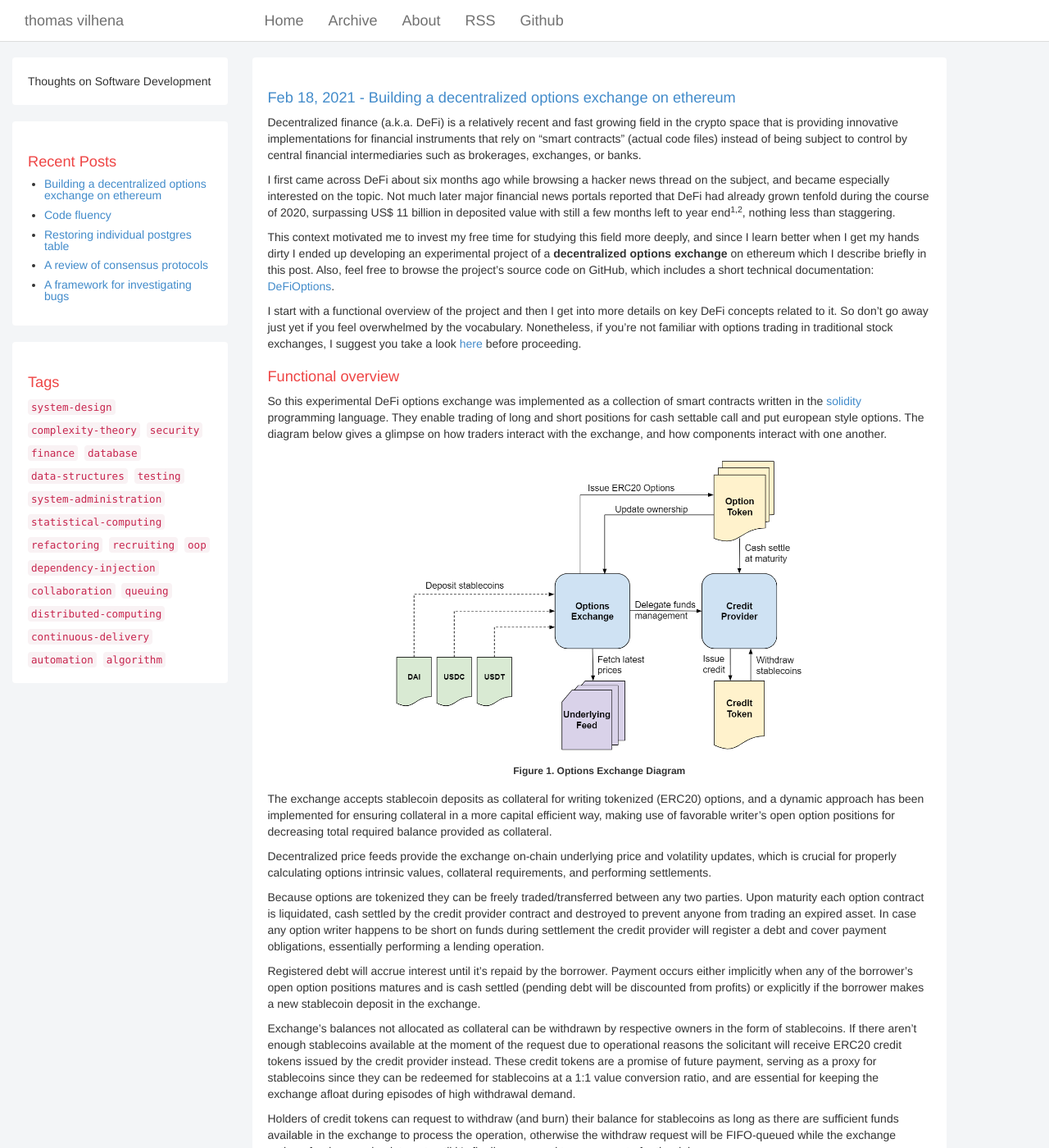
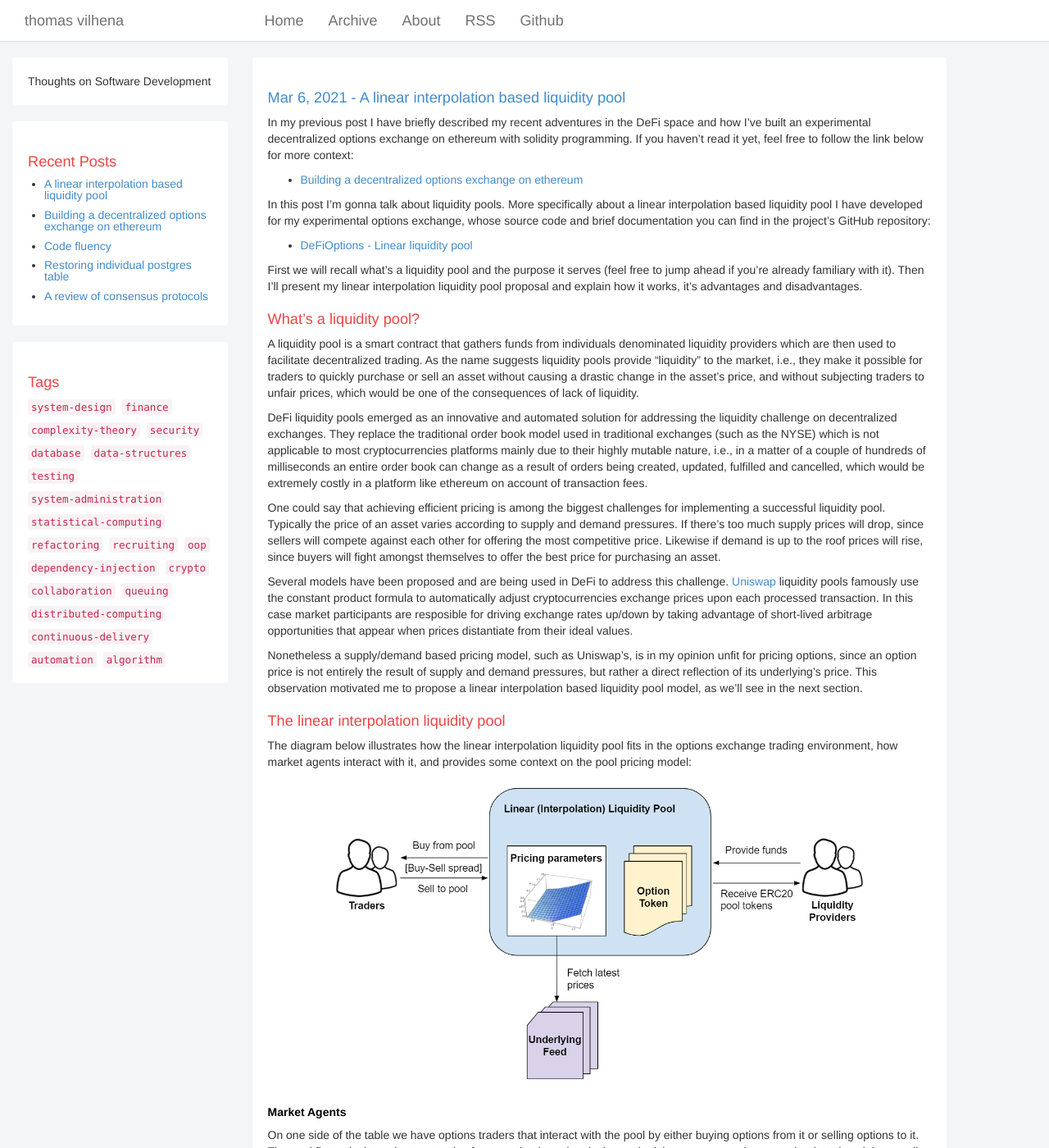
Before and after one commit to TCGV/blog, a Jekyll site: the page built from index.html, in a window 1280 px wide and 1400 px high. Shown: the whole window at 82% size. Built offline with Jekyll 4.4.1, drawn with Linux system fonts in a browser that asks for light colours; the list of posts is cut into pages by our own code; some of the changed text lies outside the part shown.

Commit message:
Publishing: 2021-03-06-a-linear-interpolation-based-liquidity-pool.md

````diff
--- a/_posts/2021-02-18-building-a-decentralized-options-exchange.md
+++ b/_posts/2021-02-18-building-a-decentralized-options-exchange.md
@@ -2,7 +2,7 @@
 layout: post
 title: "Building a decentralized options exchange on ethereum"
 date: 2021-02-18 01:10:00 -0300
-tags: finance system-design
+tags: crypto finance system-design
 ---
 
 Decentralized finance (a.k.a. DeFi) is a relatively recent and fast growing field in the crypto space that is providing innovative implementations for financial instruments that rely on "smart contracts" (actual code files) instead of being subject to control by central financial intermediaries such as brokerages, exchanges, or banks.
@@ -120,7 +120,7 @@ The options exchange takes advantage of these decentralized price feeds for fetc
 
 <h2>Liquidity pools</h2>
 
-A liquidity pool is a collection of funds locked in a smart contract that is used to facilitate decentralized trading.
+A liquidity pool is a smart contract that gathers funds from individuals denominated liquidity providers which are then used to facilitate decentralized trading. As the name suggests liquidity pools provide "liquidity" to the market, i.e., they make it possible for traders to quickly purchase or sell an asset without causing a drastic change in the asset's price, and without subjecting traders to unfair prices, which would be one of the consequences of lack of liquidity.
 
 The options exchange itself is meaningless unless there's enough liquidity to make options trading feasible. For instance, why would a trader write options if there were no one to buy them? and why would another trader buy options if his/hers strategy is dependant on selling these options on a short notice if there were a chance of not finding someone to sell them to? That's why in the absence of organic liquidity there's a need to deploy a liquidity pool to promote the exchange.
 
--- /dev/null
+++ b/_posts/2021-03-06-a-linear-interpolation-based-liquidity-pool.md
@@ -0,0 +1,136 @@
+---
+layout: post
+title: "A linear interpolation based liquidity pool"
+date: 2021-03-06 00:30:00 -0300
+tags: crypto finance system-design
+---
+
+In my previous post I have briefly described my recent adventures in the DeFi space and how I've built an experimental decentralized options exchange on ethereum with solidity programming. If you haven't read it yet, feel free to follow the link below for more context:
+
+* [Building a decentralized options exchange on ethereum]({{ site.baseurl }}/2021/02/building-a-decentralized-options-exchange)
+
+In this post I'm gonna talk about liquidity pools. More specifically about a linear interpolation based liquidity pool I have developed for my experimental options exchange, whose source code and brief documentation you can find in the project's GitHub repository:
+
+* [DeFiOptions - Linear liquidity pool](https://github.com/TCGV/DeFiOptions#linear-liquidity-pool)
+
+First we will recall what's a liquidity pool and the purpose it serves (feel free to jump ahead if you're already familiary with it). Then I'll present my linear interpolation liquidity pool proposal and explain how it works, it's advantages and disadvantages.
+
+What's a liquidity pool?
+============
+
+A liquidity pool is a smart contract that gathers funds from individuals denominated liquidity providers which are then used to facilitate decentralized trading. As the name suggests liquidity pools provide "liquidity" to the market, i.e., they make it possible for traders to quickly purchase or sell an asset without causing a drastic change in the asset's price, and without subjecting traders to unfair prices, which would be one of the consequences of lack of liquidity.
+
+DeFi liquidity pools emerged as an innovative and automated solution for addressing the liquidity challenge on decentralized exchanges. They replace the traditional order book model used in traditional exchanges (such as the NYSE) which is not applicable to most cryptocurrencies platforms mainly due to their highly mutable nature, i.e., in a matter of a couple of hundreds of milliseconds an entire order book can change as a result of orders being created, updated, fulfilled and cancelled, which would be extremely costly in a platform like ethereum on account of transaction fees.
+
+One could say that achieving efficient pricing is among the biggest challenges for implementing a successful liquidity pool. Typically the price of an asset varies according to supply and demand pressures. If there's too much supply prices will drop, since sellers will compete against each other for offering the most competitive price. Likewise if demand is up to the roof prices will rise, since buyers will fight amongst themselves to offer the best price for purchasing an asset.
+
+Several models have been proposed and are being used in DeFi to address this challenge. [Uniswap](https://en.wikipedia.org/wiki/Uniswap) liquidity pools famously use the constant product formula to automatically adjust cryptocurrencies exchange prices upon each processed transaction. In this case market participants are resposible for driving exchange rates up/down by taking advantage of short-lived arbitrage opportunities that appear when prices distantiate from their ideal values.
+
+Nonetheless a supply/demand based pricing model, such as Uniswap's, is in my opinion unfit for pricing options, since an option price is not entirely the result of supply and demand pressures, but rather a direct reflection of its underlying's price. This observation motivated me to propose a linear interpolation based liquidity pool model, as we'll see in the next section.
+
+The linear interpolation liquidity pool
+============
+
+The diagram below illustrates how the linear interpolation liquidity pool fits in the options exchange trading environment, how market agents interact with it, and provides some context on the pool pricing model:
+
+<p align="center">
+  <img style="max-width: 100%; max-height: 360px; margin: 10px 0" src="{{ site.baseurl }}/images/p26/linear-liquidity-pool.PNG" alt="linear-liquidity-pool"/>
+</p>
+
+<h2>Market Agents</h2>
+
+On one side of the table we have options traders that interact with the pool by either buying options from it or selling options to it. The pool first calculates the target price for an option based on its internal pricing parameters (more on that latter) and then applies a fixed spread on top of it for deriving the buy price above the target price, and sell price below the target price. This spread can be freely defined by the pool operator and should be high enough for ensuring the pool is profitable, but not too high as to demotivate traders.
+
+Below are the solidity function signatures available for traders to interact with the pool:
+
+```
+function queryBuy(string calldata symbol) external view returns (uint price, uint volume);
+
+function querySell(string calldata symbol) external view returns (uint price, uint volume);
+
+function buy(string calldata symbol, uint price, uint volume, address token)
+    external
+    returns (address addr);
+
+function sell(string calldata symbol, uint price, uint volume) external;
+```
+
+* The `queryBuy` function receives an option symbol and returns the spread-adjusted "buy" price and available volume for traders to buy from the pool
+* Similarly the `querySell` function receives an option symbol and returns the spread-adjusted "sell" price and available volume the pool is able to purchase from traders
+* Traders can then call the `buy` function to purchase option tokens specifying the option symbol, queried "buy" price, desired volume and the address of the stablecoin used as payment
+* Or call the `sell` function to receive payment for option tokens being sold to the pool specifying the option symbol, queried "sell" price and the pre-approved option token transfer volume
+
+On the other side of the table we have liquidity providers. They interact with the pool by depositing funds into it which are used to both **i)** allocate collateral for writing new option tokens for selling to traders and **ii)** allocate a reserve of capital for buying option tokens from traders.
+
+Below is the solidity function signature liquidity providers should call for providing funds to the pool:
+
+```
+function depositTokens(address to, address token, uint value) external;
+```
+
+Liquidity providers receive pool tokens in return for depositing compatible stablecoin tokens into the pool following a "post-money" valuation strategy, i.e., proportionally to their contribution to the total amount of capital allocated in the pool including the expected value of open option positions. This allows new liquidity providers to enter the pool at any time without harm to pre-existent providers.
+
+Funds are locked in the pool until it reaches the pre-defined liquidation date, whereupon the pool ceases operations and profits are distributed to liquidity providers proportionally to their participation in the total supply of pool tokens.
+
+Even so, since the pool is tokenized, liquidity providers are free to trade their pool tokens in the open market in case they need to recover their funds earlier.
+
+<h2>Pricing Model</h2>
+
+The pool holds a pricing parameters data structure for each tradable option, as shown below, which contains a discretized pricing curve calculated off-chain based on a traditional option pricing model (ex: Monte Carlo) that's "uploaded" to the pool storage. The pool pricing function receives the underlying price (fetched from the underlying price feed) and the current timestamp as inputs, then it interpolates the discrete curve to obtain the desired option's target price. That's it, just simple math.
+
+```
+struct PricingParameters {
+    address udlFeed;
+    uint strike;
+    uint maturity;
+    OptionsExchange.OptionType optType;
+    uint t0;
+    uint t1;
+    uint[] x;
+    uint[] y;
+    uint buyStock;
+    uint sellStock;
+}
+```
+
+Notice the `t0` and `t1` parameters, which define, respectively, the starting and ending timestamps for the interpolation. Also notice the `x` vector, which contains the underlying price points, and the `y` vector, which contains the pre-computed option price points for both the starting timestamp `t0` and the ending timestamp `t1` (see example snippet below). These four variables define the two-dimensional surface that the pool contract uses to calculate option prices.
+
+```
+ // underlying price points
+x = [400e8, 450e8, 500e8, 550e8, 600e8, 650e8, 700e8];
+
+y = [
+     // option price points for "t0"
+    30e8,  40e8,  50e8,  50e8, 110e8, 170e8, 230e8,
+
+    // option price points for "t1"
+    25e8,  35e8,  45e8,  45e8, 105e8, 165e8, 225e8
+];
+```
+
+By following this approach the more heavy math is performed off-chain, since it would be unfeasible/too damn expensive to run a Monte Carlo simulation or any other option pricing method on ethereum, and actually a waste of capital, as interpolating a preprocessed discretized curve achieves similar end results with much less on-chain computational effort.
+
+<h2>Advantages</h2>
+
+Below I provide a couple of reasons of why I believe this approach will appeal to both options traders and liquidity providers:
+
+* Changes to the underlying price are instantly reflected on the option price, meaning that the pool won't be subject to arbitrage that would otherwise reduce its gains and that traders can rest assured they are getting fair, transparent prices when interacting with the pool.
+* Zero slippage, since options prices aren't dependent on offer/demand pressures, making it simpler to trade larger option token volumes.
+* Lightweight pricing model, allowing a single pool to trade multiple symbols, which can potentially reduce the pool returns volatility due to the effects of diversification.
+
+<h2>Disadvantages</h2>
+
+I also see some operational/structural disadvantages of this design:
+
+* Necessity to update pricing parameters in a regular basis, possibly daily, to prevent pool prices from being calculated using an outdated pricing curve that would result in pricing inefficiencies.
+* Dependence on underlying price feed oracles. While the option price itself isn't subject to direct manipulation one could try manipulating the underlying price feed instead, hence the importance of adopting trustworthy oracles.
+* Requirement of an operator for overseeing pool operations such as registering tradable options, updating pricing parameters and defining buy-sell spreads.
+
+Closing thoughts
+============
+
+This linear interpolation liquidity pool design adds up to the decentralized options exchange environment presented in my previous blog post. It's been implemented as a decoupled, independent component with the goals of pricing efficiency, operational flexibility and design extensibility in mind.
+
+I believe that, once deployed, this pool will be attractive for both traders, which will have access to more efficient prices with zero slippage, and liquidity providers, which will experience less volatility in their returns considering that a diversified options offer is added to the pool.
+
+Next steps for this project include: backtesting of the liquidity pool to further validate its model and to estimate the appropriate parameters for launching; optimizations to solidity code for reducing gas consumption; and the development of the dapp front-end to make the exchange accessible to non-developers. Stay tuned!
````
Also changed, not shown: tag/crypto.md (added, +5 -0 lines), images/p26/linear-liquidity-pool.PNG (added).
